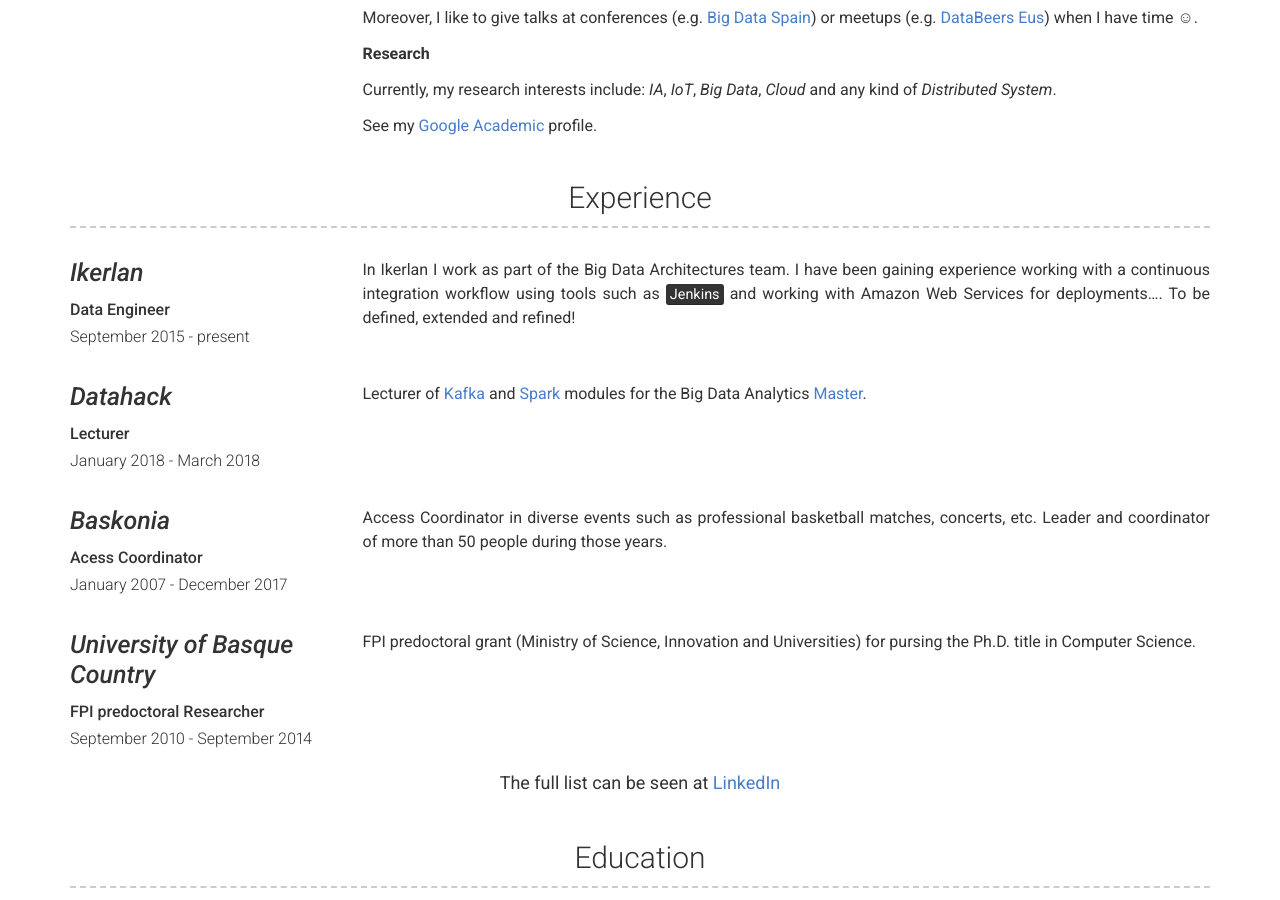
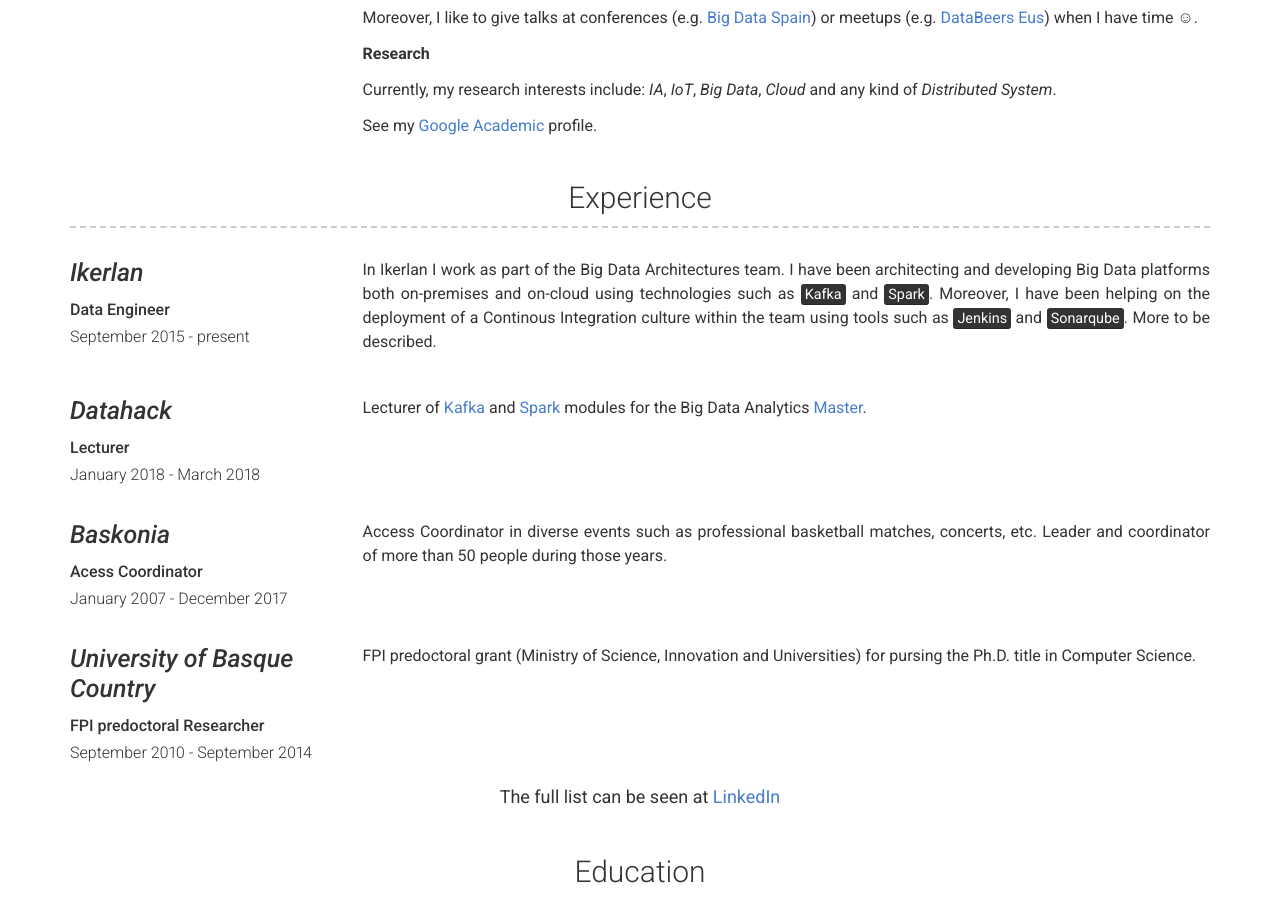
Before and after one commit to Neuw84/neuw84.github.io, a Jekyll site: the page built from index.md, in a window 1280 px wide and 900 px high, scrolled down 557 px. Built offline with Jekyll 4.4.1, drawn with Linux system fonts in a browser that asks for light colours.

Commit message:
Update experience.yml

```diff
--- a/_data/experience.yml
+++ b/_data/experience.yml
@@ -4,9 +4,8 @@
   dates: September 2015 - present
   job_title: Data Engineer
   description: |
-    In Ikerlan I work as part of the Big Data Architectures team. I have been gaining experience working with a continuous integration
-    workflow using tools such as <mark>Jenkins</mark> and working with Amazon Web Services for deployments.... To be defined, extended and refined!
-
+    In Ikerlan I work as part of the Big Data Architectures team. I have been architecting and developing Big Data platforms both on-premises and on-cloud using technologies such as <mark>Kafka</mark> and <mark>Spark</mark>.
+    Moreover, I have been helping on the deployment of a Continous Integration culture within the team using tools such as <mark>Jenkins</mark> and <mark>Sonarqube</mark>. More to be described.
 - company: Datahack
   company: Datahack
   link: www.datahack.es/
```
